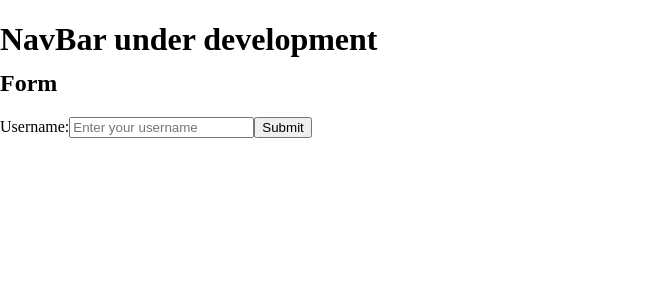
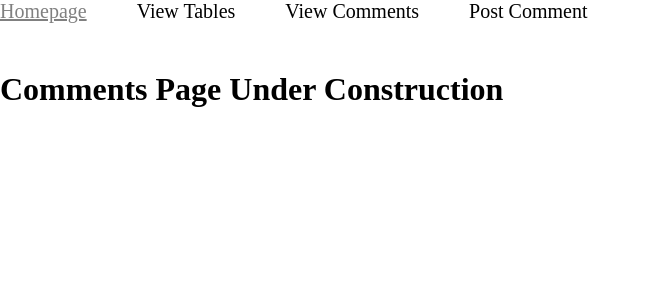
Before and after one commit to PDXMapGamer/week-7-project, a React (Vite) app in the folder client/: page /comments in a window 1280 px wide. Shown: the top 300 px of the page, without its empty margins (0-648 px from the left). Built offline with nearby package versions, Linux system fonts and the light colour scheme.

Commit message:
Added functionality to NavBar and template pages for the routes

```diff
--- a/client/package.json
+++ b/client/package.json
@@ -12,7 +12,7 @@
   "dependencies": {
     "react": "^18.3.1",
     "react-dom": "^18.3.1",
-    "react-router-dom": "^6.26.2"
+    "react-router-dom": "^6.27.0"
   },
   "devDependencies": {
     "@eslint/js": "^9.11.1",
--- a/client/src/App.jsx
+++ b/client/src/App.jsx
@@ -1,14 +1,21 @@
 import "./App.css";
-import Form from "./components/Form";
 import NavBar from "./components/NavBar";
+import CommentsPage from "./pages/CommentsPage";
+import HomePage from "./pages/HomePage";
+import PostCommentPage from "./pages/PostCommentPage";
+import TablePage from "./pages/TablePage";
+import { Routes, Route } from "react-router-dom";
+
 function App() {
   return (
     <>
       <NavBar />
-      <Form />
-      {/* <routes>
-        <Route></Route>
-    </routes> */}
+      <Routes>
+        <Route path="/" element={<HomePage />} />
+        <Route path="/tables" element={<TablePage />} />
+        <Route path="/comments" element={<CommentsPage />} />
+        <Route path="/post-comment" element={<PostCommentPage />} />
+      </Routes>
     </>
   );
 }
--- /dev/null
+++ b/client/src/components/NavBar.css
@@ -0,0 +1,22 @@
+nav {
+  width: 100vw;
+  display: flex;
+  flex-wrap: wrap;
+}
+a {
+  margin-right: 50px;
+  margin-bottom: 20px;
+  text-decoration: none;
+  color: black;
+  font-size: 20px;
+}
+a:hover {
+  color: grey;
+  text-decoration: underline;
+}
+@media (orientation: portrait) {
+  a {
+    margin-right: 25px;
+    font-size: 20px;
+  }
+}
--- a/client/src/components/NavBar.jsx
+++ b/client/src/components/NavBar.jsx
@@ -1,7 +1,14 @@
+import { Link } from "react-router-dom";
+import "./NavBar.css";
 export default function NavBar() {
   return (
     <header>
-      <h1>NavBar under development</h1>
+      <nav>
+        <Link to="/">Homepage</Link>
+        <Link to="/tables">View Tables</Link>
+        <Link to="/comments">View Comments</Link>
+        <Link to="/post-comment">Post Comment</Link>
+      </nav>
     </header>
   );
 }
--- a/client/src/main.jsx
+++ b/client/src/main.jsx
@@ -2,9 +2,12 @@ import { StrictMode } from "react";
 import { createRoot } from "react-dom/client";
 import App from "./App.jsx";
 import "./index.css";
-// TODO need a routing provider here
+import { BrowserRouter } from "react-router-dom";
+
 createRoot(document.getElementById("root")).render(
   <StrictMode>
-    <App />
+    <BrowserRouter>
+      <App />
+    </BrowserRouter>
   </StrictMode>
 );
--- /dev/null
+++ b/client/src/pages/CommentsPage.jsx
@@ -0,0 +1,3 @@
+export default function CommentsPage() {
+  return <h1>Comments Page Under Construction</h1>;
+}
--- a/client/src/pages/HomePage.jsx
+++ b/client/src/pages/HomePage.jsx
@@ -0,0 +1,9 @@
+import Form from "../components/Form";
+
+export default function HomePage() {
+  return (
+    <>
+      <Form />
+    </>
+  );
+}
--- /dev/null
+++ b/client/src/pages/PostCommentPage.jsx
@@ -0,0 +1,3 @@
+export default function PostCommentPage() {
+  return <h1>Post Comments Page Is under construction</h1>;
+}
--- /dev/null
+++ b/client/src/pages/TablePage.jsx
@@ -0,0 +1,3 @@
+export default function TablePage() {
+  return <h1>Table page under construction</h1>;
+}
```
Also changed, not shown: 1 other file (tests, documents, lock files or other folders).
